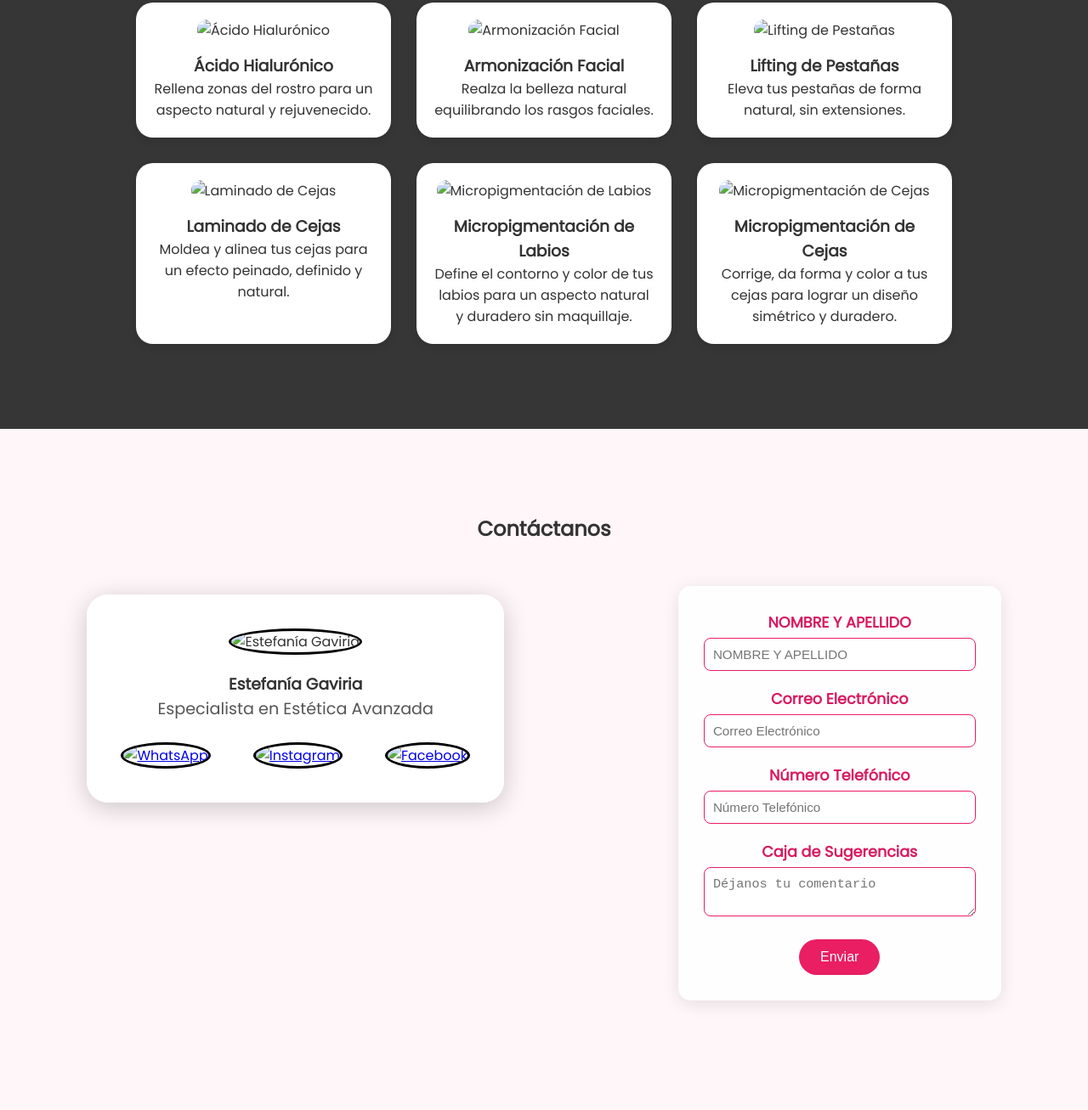
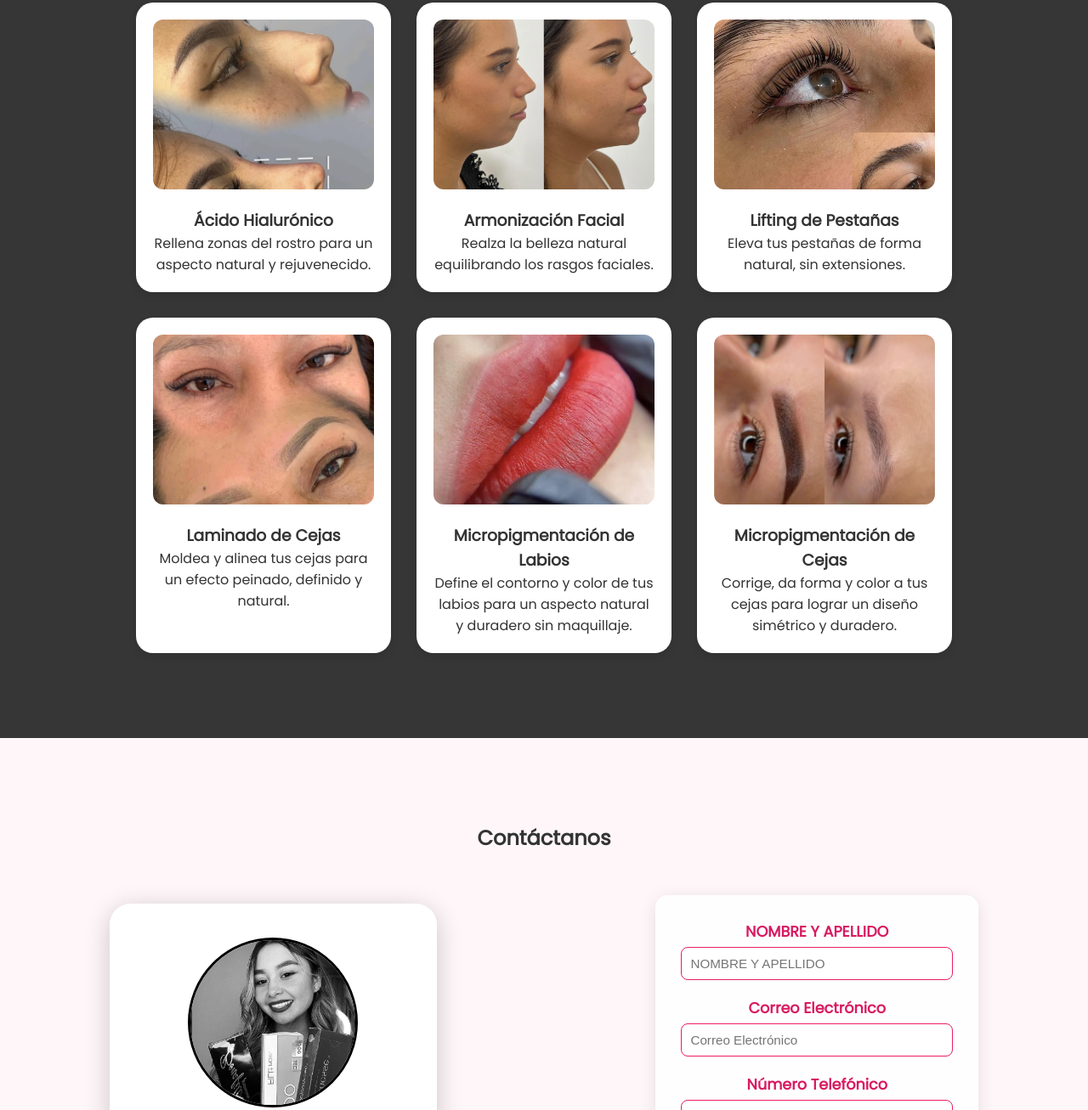
Before and after one commit to FranklinGaviria/beatystudio, a plain HTML site: page index.html in a window 1280 px wide. Shown: the part 995-2302 px from the top of the page at 85% size. Drawn offline with nearby package versions, Linux system fonts and the light colour scheme; the site is published under a folder, as on GitHub Pages, so addresses that start at the root find nothing.

Commit message:
Add files via upload

```diff
--- a/estilo.css
+++ b/estilo.css
@@ -35,7 +35,7 @@ nav a:hover {
   color: #b15880;
 }
 #inicio {
-background: url(/FOTOS/fondo3.jpg) no-repeat center center;
+background: url(FOTOS/fondo3.jpg) no-repeat center center;
 background-size: cover;
 height: 100vh;
 display: flex;
--- a/index.html
+++ b/index.html
@@ -5,14 +5,14 @@
   <meta name="viewport" content="width=device-width, initial-scale=1.0">
   <title>Estefanía Gaviria Centro Estético</title>
   <link rel="stylesheet" href="estilo.css">
-  <link rel="icon" href="/CSS/LLOGO ULTIMA PAGINA.png">
+  <link rel="icon" href="CSS/LLOGO ULTIMA PAGINA.png">
   <link href="https://fonts.googleapis.com/css2?family=Playfair+Display:wght@600&family=Poppins&display=swap" rel="stylesheet">
 </head>
 <body>
 
   <header>
     <div class="contenedor-logo">
-      <img src="/CSS/LLOGO ULTIMA PAGINA.png" alt="Logo Estefanía Gaviria">
+      <img src="CSS/LLOGO ULTIMA PAGINA.png" alt="Logo Estefanía Gaviria">
     </div>
     <nav>
       <a href="#inicio">Inicio</a>
@@ -37,32 +37,32 @@ Soy Estefanía Gaviria una especialista en estética, y estoy aquí para ayudart
   <h2>Servicios Estéticos</h2>
   <div class="bloques-servicios">
     <div class="bloque">
-      <img src="/FOTOS/fotoacido.jpg" alt="Ácido Hialurónico">
+      <img src="FOTOS/fotoacido.jpg" alt="Ácido Hialurónico">
       <h3>Ácido Hialurónico</h3>
       <p>Rellena zonas del rostro para un aspecto natural y rejuvenecido.</p>
     </div>
     <div class="bloque">
-      <img src="/FOTOS/armonizacion.jpg" alt="Armonización Facial">
+      <img src="FOTOS/armonizacion.jpg" alt="Armonización Facial">
       <h3>Armonización Facial</h3>
       <p>Realza la belleza natural equilibrando los rasgos faciales.</p>
     </div>
     <div class="bloque">
-      <img src="/FOTOS/cejasli.jpg" alt="Lifting de Pestañas">
+      <img src="FOTOS/cejasli.jpg" alt="Lifting de Pestañas">
       <h3>Lifting de Pestañas</h3>
       <p>Eleva tus pestañas de forma natural, sin extensiones.</p>
     </div>
     <div class="bloque">
-      <img src="/FOTOS/cejas.jpg" alt="Laminado de Cejas">
+      <img src="FOTOS/cejas.jpg" alt="Laminado de Cejas">
       <h3>Laminado de Cejas</h3>
       <p>Moldea y alinea tus cejas para un efecto peinado, definido y natural.</p>
     </div>
     <div class="bloque">
-      <img src="/FOTOS/microllabios.JPG" alt="Micropigmentación de Labios">
+      <img src="FOTOS/microllabios.JPG" alt="Micropigmentación de Labios">
       <h3>Micropigmentación de Labios</h3>
       <p>Define el contorno y color de tus labios para un aspecto natural y duradero sin maquillaje.</p>
     </div>
     <div class="bloque">
-      <img src="/FOTOS/microcejas.JPG" alt="Micropigmentación de Cejas">
+      <img src="FOTOS/microcejas.JPG" alt="Micropigmentación de Cejas">
       <h3>Micropigmentación de Cejas</h3>
       <p>Corrige, da forma y color a tus cejas para lograr un diseño simétrico y duradero.</p>
     </div>
@@ -76,18 +76,18 @@ Soy Estefanía Gaviria una especialista en estética, y estoy aquí para ayudart
 
 
 <div class="perfil-contacto">
-  <img src="/FOTOS/fondoblack.jpg" alt="Estefanía Gaviria">
+  <img src="FOTOS/fondoblack.jpg" alt="Estefanía Gaviria">
   <h3>Estefanía Gaviria</h3>
   <p>Especialista en Estética Avanzada</p>
   <div class="redes-sociales">
     <a href="https://wa.me/573162663081" target="_blank">
-      <img src="/FOTOS/WHATSAPP.webp" alt="WhatsApp">
+      <img src="FOTOS/WHATSAPP.webp" alt="WhatsApp">
     </a>
     <a href="https://www.instagram.com/estefaniagaviria_beautystudio?igsh=dTJmczJvMDRrampw" target="_blank">
-      <img src="/FOTOS/INSTAGRAM.png" alt="Instagram">
+      <img src="FOTOS/INSTAGRAM.png" alt="Instagram">
     </a>
     <a href="https://www.facebook.com/share/16LZiY5ACJ/?mibextid=wwXIfr" target="_blank">
-      <img src="/FOTOS/FACEBOOK.webp" alt="Facebook">
+      <img src="FOTOS/FACEBOOK.webp" alt="Facebook">
     </a>
   </div>
 </div>
```
